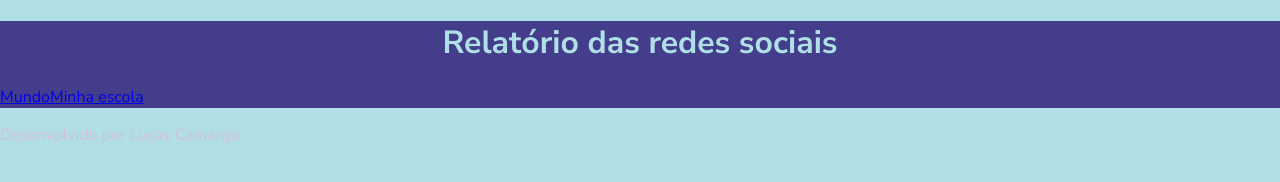
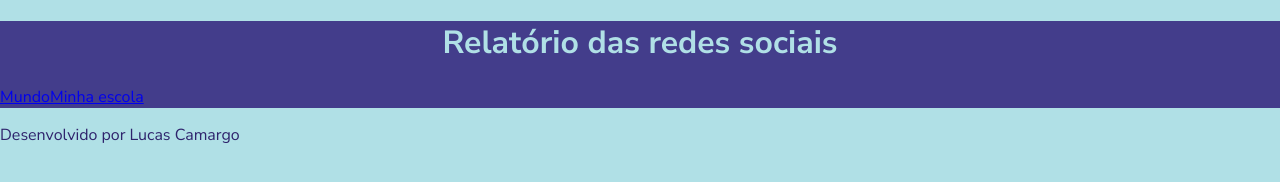
Before and after one commit to CAMARGOZRA17/analistadedados3tri, a plain HTML site: page index.html in a window 1280 px wide. Drawn offline with Linux system fonts and the light colour scheme; no server answers.

Commit message:
24-10-24atualizado

```diff
--- a/style.css
+++ b/style.css
@@ -2,7 +2,7 @@
 
 :root {
     --bg-color: #B0E0E6;
-    --primary-color:#D8BFD8;
+    --primary-color:#2E236C;
     --secundary-color: #433D8B;
     --font: "Nunito Sans", sans-serif;
 }
```
